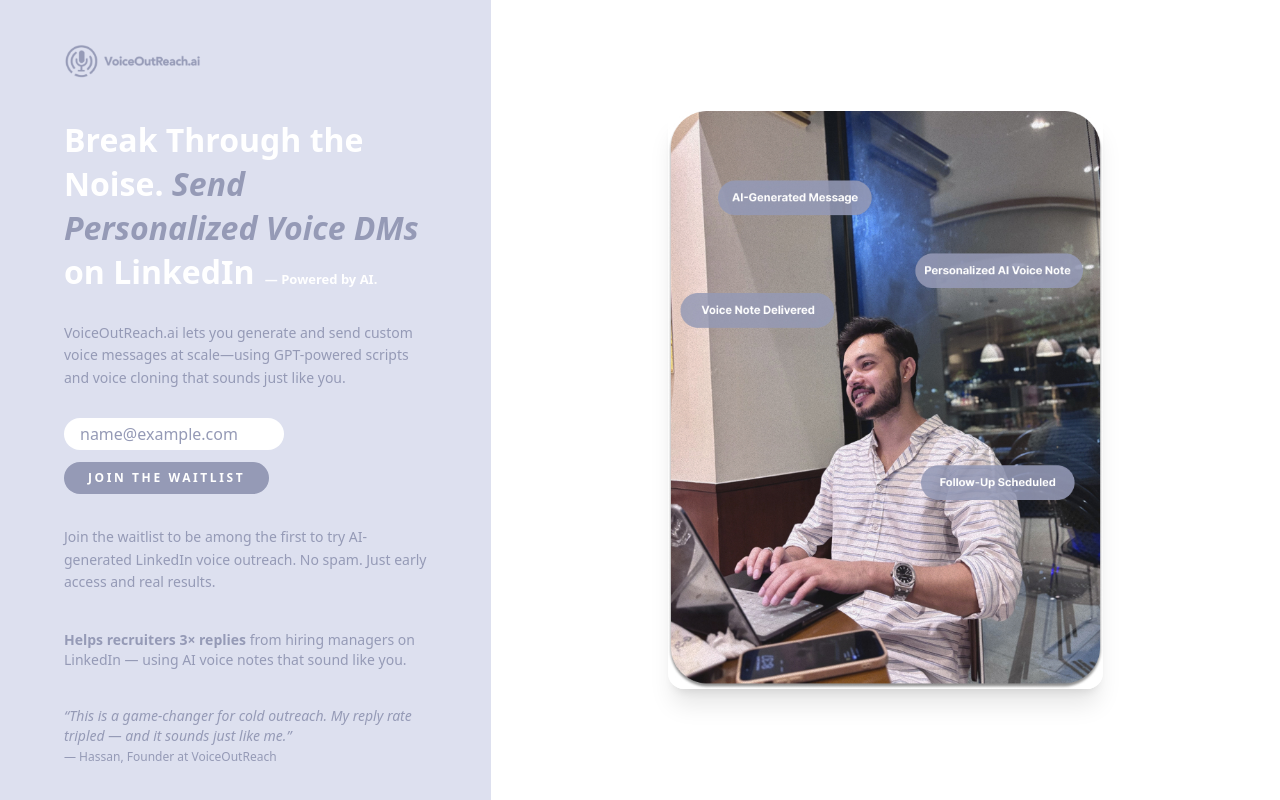
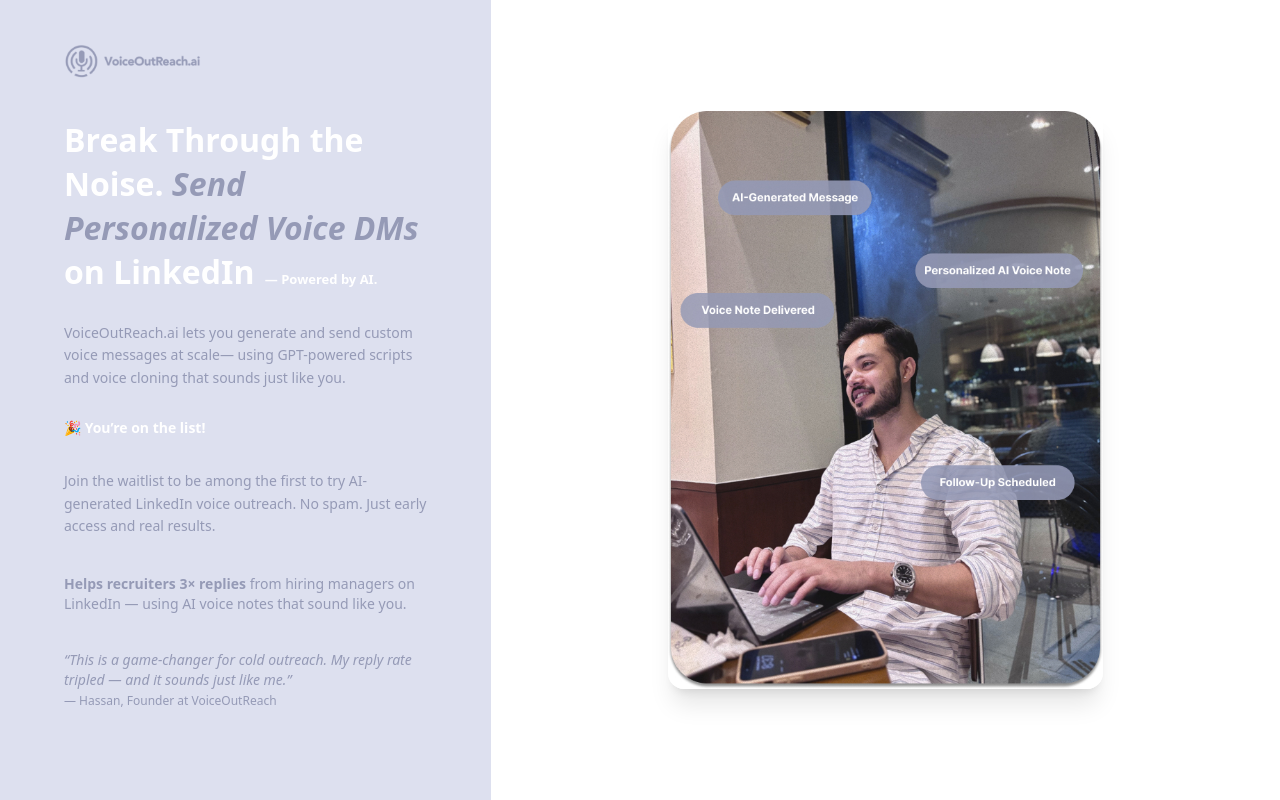
Before and after one commit to VoiceOutReach/landing-page, a React (Create React App) app: page / in a window 1280 px wide. Both pictures are taken after typing "name@example.com" into the empty fields and a click on the button "JOIN THE WAITLIST". Built offline with nearby package versions, Linux system fonts and the light colour scheme; no server answers.

Commit message:
✅ Inline thank you message and email integration finalized

```diff
--- a/src/Desktop.tsx
+++ b/src/Desktop.tsx
@@ -4,66 +4,32 @@
 
 const Desktop = () => {
   const [submitted, setSubmitted] = useState(false);
-  const [email, setEmail] = useState("");
-
-  const handleSubmit = async (e: React.FormEvent) => {
-    e.preventDefault();
-
-    const formData = new FormData();
-    formData.append("email", email);
-    formData.append("_email.template.title", "Welcome to VoiceOutReach");
-    formData.append(
-      "_email.template.body",
-      "Thanks for joining the waitlist! We’ll keep you posted. - Team VoiceOutReach"
-    );
-    formData.append("_email.from", "hassan@voiceoutreach.ai");
-
-    try {
-      await fetch("https://formsubmit.co/ajax/hassan@voiceoutreach.ai", {
-        method: "POST",
-        body: formData,
-      });
-
-      setSubmitted(true);
-      setEmail("");
-    } catch (error) {
-      console.error("Submission error:", error);
-    }
-  };
 
   return (
     <div className="flex flex-col md:flex-row h-screen w-full text-[#959AB6]">
       {/* Left Section */}
       <div className="w-full md:w-[40%] bg-[#DDE0EF] flex flex-col px-8 md:px-16 pt-6 md:pt-10">
-        {/* Logo */}
         <div className="mb-6 md:mb-9">
-          <img
-            src={logo}
-            alt="VoiceOutReach.ai Logo"
-            className="w-[140px] h-auto"
-          />
+          <img src={logo} alt="VoiceOutReach.ai Logo" className="w-[140px] h-auto" />
         </div>
 
-        {/* Headline */}
         <h1 className="text-[24px] md:text-[32px] font-bold text-white leading-snug mb-3">
           Break Through the Noise.{" "}
-          <span className="italic text-[#959AB6] font-extrabold">
-            Send Personalized Voice DMs
-          </span>{" "}
+          <span className="italic text-[#959AB6] font-extrabold">Send Personalized Voice DMs</span>{" "}
           on LinkedIn{" "}
           <span className="text-white text-[13px] ml-0.5">— Powered by AI.</span>
         </h1>
 
         <p className="text-sm mt-4 mb-6 md:mb-7 max-w-md leading-relaxed">
-          VoiceOutReach.ai lets you generate and send custom voice messages at
-          scale—using GPT-powered scripts and voice cloning that sounds just
-          like you.
+          VoiceOutReach.ai lets you generate and send custom voice messages at scale—
+          using GPT-powered scripts and voice cloning that sounds just like you.
         </p>
 
-        {/* FORM */}
         {!submitted ? (
           <form
-            onSubmit={handleSubmit}
+            action="https://formsubmit.co/hassan@voiceoutreach.ai"
+            method="POST"
+            onSubmit={() => setSubmitted(true)}
             className="flex flex-col items-start space-y-3 mb-4"
           >
             <input
@@ -71,8 +37,6 @@
               name="email"
               required
               placeholder="Enter your email"
-              value={email}
-              onChange={(e) => setEmail(e.target.value)}
               className="px-4 py-1 rounded-full w-[220px]"
             />
             <button
@@ -81,33 +45,37 @@
             >
               JOIN THE WAITLIST
             </button>
+
+            {/* Hidden Fields */}
+            <input type="hidden" name="_email.template.title" value="Welcome to VoiceOutReach" />
+            <input
+              type="hidden"
+              name="_email.template.body"
+              value="Thanks for joining the waitlist! We’ll keep you posted. - Team VoiceOutReach"
+            />
+            <input type="hidden" name="_captcha" value="false" />
           </form>
         ) : (
-          <p className="text-sm text-white font-medium mt-2">
-            🎉 You're on the list. Thanks for joining!
-          </p>
+          <p className="text-sm font-semibold text-white mb-4">🎉 You’re on the list!</p>
         )}
 
         <p className="text-sm max-w-md mt-4 leading-relaxed">
-          Join the waitlist to be among the first to try AI-generated LinkedIn
-          voice outreach. No spam. Just early access and real results.
+          Join the waitlist to be among the first to try AI-generated LinkedIn voice outreach. No
+          spam. Just early access and real results.
         </p>
 
         <p className="text-sm mt-9 max-w-md font-bold">
           Helps recruiters 3× replies{" "}
           <span className="font-normal">
-            from hiring managers on LinkedIn — using AI voice notes that sound
-            like you.
+            from hiring managers on LinkedIn — using AI voice notes that sound like you.
           </span>
         </p>
 
         <p className="italic text-sm mt-9 max-w-md">
-          “This is a game-changer for cold outreach. My reply rate tripled —
-          and it sounds just like me.”
+          “This is a game-changer for cold outreach. My reply rate tripled — and it sounds just like
+          me.”
           <br />
-          <span className="not-italic text-xs">
-            — Hassan, Founder at VoiceOutReach
-          </span>
+          <span className="not-italic text-xs">— Hassan, Founder at VoiceOutReach</span>
         </p>
       </div>
 
```
